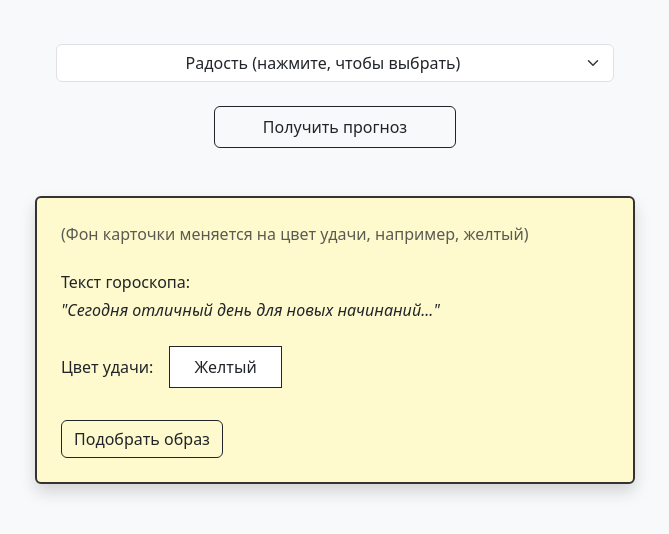
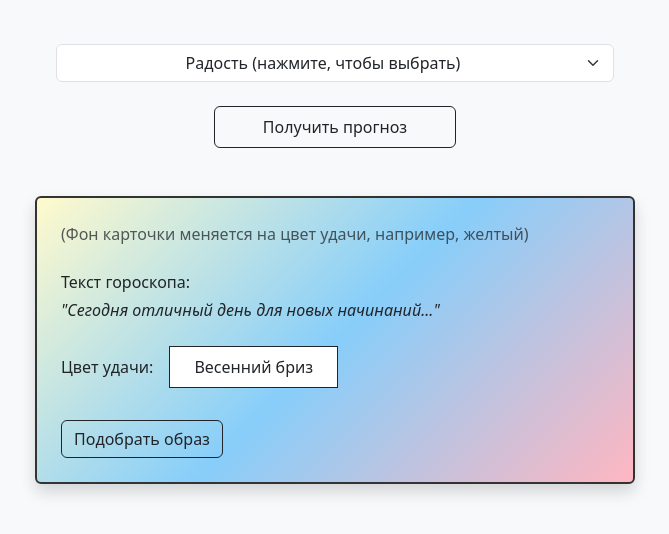
Before and after one commit to matvei-ka/zodiac-look, a Django app: page / in a window 1280 px wide. Shown: the part 137-671 px from the top of the page, without its empty margins (305-974 px from the left). Run offline with Django 5.2, Linux system fonts and the light colour scheme.

Commit message:
Добавила градиентный фон для карточки прогноза

```diff
--- a/templates/home.html
+++ b/templates/home.html
@@ -17,7 +17,7 @@
 
     <button class="btn btn-outline-dark px-5 py-2">Получить прогноз</button>
 
-    <div class="card mx-auto mt-5 shadow" style="max-width: 600px; background-color: #FFFACD; border: 2px solid #333;">
+    <div class="card mx-auto mt-5 shadow" style="max-width: 600px; background: linear-gradient(135deg, #FFFACD, #87CEFA, #FFB6C1); border: 2px solid #333;">
         <div class="card-body text-start p-4">
             <p class="text-muted mb-4">(Фон карточки меняется на цвет удачи, например, желтый)</p>
 
@@ -26,7 +26,7 @@
 
             <div class="d-flex align-items-center mb-4">
                 <span class="me-3">Цвет удачи:</span>
-                <span class="border border-dark px-4 py-2 bg-white">Желтый</span>
+                <span class="border border-dark px-4 py-2 bg-white">Весенний бриз</span>
             </div>
 
             <button class="btn btn-outline-dark mt-2">Подобрать образ</button>
```
